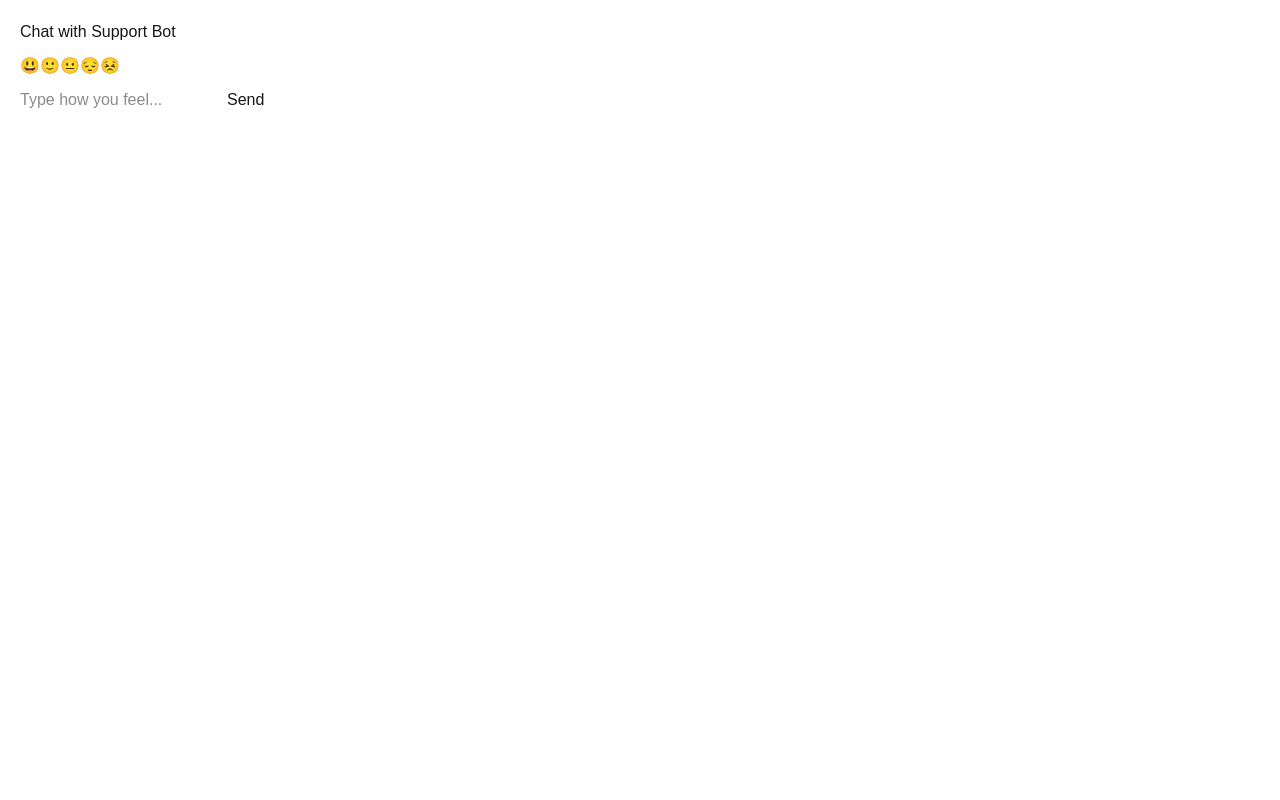
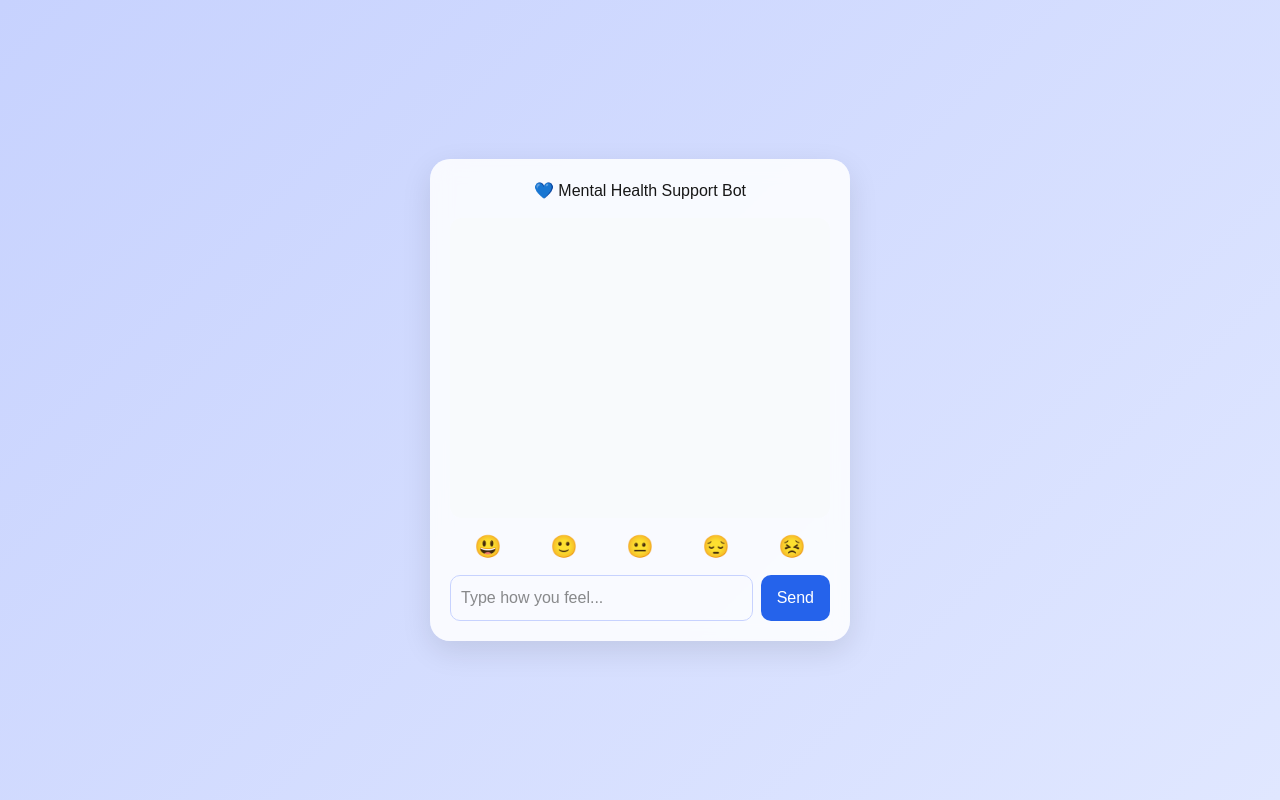
Before and after one commit to Anushka28-ai/mental-health-journal-chatbot, a Next.js app: page /chat in a window 1280 px wide. Built offline with nearby package versions, Linux system fonts and the light colour scheme.

Commit message:
Modern chat UI with eomji support

```diff
--- a/app/chat/page.tsx
+++ b/app/chat/page.tsx
@@ -1,15 +1,21 @@
 "use client";
 
-import { useState } from "react";
+import { useEffect, useRef, useState } from "react";
+
+type Message = {
+  sender: "user" | "bot";
+  text: string;
+};
 
 export default function ChatPage() {
   const [message, setMessage] = useState("");
-  const [messages, setMessages] = useState<string[]>([]);
+  const [messages, setMessages] = useState<Message[]>([]);
+  const chatEndRef = useRef<HTMLDivElement | null>(null);
 
-  const sendMessage = async () => {
-    if (!message) return;
+  const sendMessage = async (text: string) => {
+    if (!text.trim()) return;
 
-    setMessages((prev) => [...prev, "You: " + message]);
+    setMessages((prev) => [...prev, { sender: "user", text }]);
 
     try {
       const res = await fetch(
@@ -17,60 +23,157 @@ export default function ChatPage() {
         {
           method: "POST",
           headers: { "Content-Type": "application/json" },
-          body: JSON.stringify({ name: "Sia", message }),
+          body: JSON.stringify({
+            name: "Sia",
+            message: text,
+          }),
         }
       );
 
       const data = await res.json();
-      setMessages((prev) => [...prev, "Bot: " + data.reply]);
+
+      setMessages((prev) => [
+        ...prev,
+        { sender: "bot", text: data.data.botReply },
+      ]);
+    } catch {
+      setMessages((prev) => [
+        ...prev,
+        { sender: "bot", text: "Backend not responding 💔" },
+      ]);
+    }
+
     setMessage("");
-    } catch {
-      setMessages((prev) => [...prev, "Bot: Backend not responding"]);
-    }
   };
 
-  const sendEmoji = async (emoji: string) => {
-    setMessages((prev) => [...prev, "You: " + emoji]);
-
-    try {
-      const res = await fetch(
-        "https://mental-health-journal-chatbot.onrender.com/messages",
-        {
-          method: "POST",
-          headers: { "Content-Type": "application/json" },
-          body: JSON.stringify({ name: "Sia", message: emoji }),
-        }
-      );
-
-      const data = await res.json();
-      setMessages((prev) => [...prev, "Bot: " + data.reply]);
-    } catch {
-      setMessages((prev) => [...prev, "Bot: Backend not responding"]);
-    }
-  };
+  useEffect(() => {
+    chatEndRef.current?.scrollIntoView({ behavior: "smooth" });
+  }, [messages]);
 
   return (
-    <div style={{ padding: 20 }}>
-      <h2>Chat with Support Bot</h2>
+    <div style={styles.page}>
+      <div style={styles.container}>
+        <h2 style={styles.heading}>💙 Mental Health Support Bot</h2>
 
+        <div style={styles.chatBox}>
           {messages.map((msg, i) => (
-        <p key={i}>{msg}</p>
+            <div
+              key={i}
+              style={{
+                ...styles.message,
+                alignSelf:
+                  msg.sender === "user" ? "flex-end" : "flex-start",
+                background:
+                  msg.sender === "user"
+                    ? "linear-gradient(135deg, #2563eb, #1e40af)"
+                    : "#e5e7eb",
+                color: msg.sender === "user" ? "#fff" : "#000",
+              }}
+            >
+              {msg.text}
+            </div>
           ))}
-
-      <div style={{ margin: "10px 0" }}>
-        <button onClick={() => sendEmoji("😃")}>😃</button>
-        <button onClick={() => sendEmoji("🙂")}>🙂</button>
-        <button onClick={() => sendEmoji("😐")}>😐</button>
-        <button onClick={() => sendEmoji("😔")}>😔</button>
-        <button onClick={() => sendEmoji("😣")}>😣</button>
+          <div ref={chatEndRef} />
         </div>
 
+        <div style={styles.emojiRow}>
+          {["😃", "🙂", "😐", "😔", "😣"].map((e) => (
+            <button
+              key={e}
+              style={styles.emojiBtn}
+              onClick={() => sendMessage(e)}
+            >
+              {e}
+            </button>
+          ))}
+        </div>
+
+        <div style={styles.inputRow}>
           <input
+            style={styles.input}
             value={message}
             onChange={(e) => setMessage(e.target.value)}
             placeholder="Type how you feel..."
+            onKeyDown={(e) => e.key === "Enter" && sendMessage(message)}
           />
-      <button onClick={sendMessage}>Send</button>
+          <button
+            style={styles.sendBtn}
+            onClick={() => sendMessage(message)}
+          >
+            Send
+          </button>
+        </div>
+      </div>
     </div>
   );
 }
+
+const styles = {
+  page: {
+    minHeight: "100vh",
+    background: "linear-gradient(135deg, #c7d2fe, #e0e7ff)",
+    display: "flex",
+    alignItems: "center",
+    justifyContent: "center",
+  },
+  container: {
+    width: "100%",
+    maxWidth: "420px",
+    background: "rgba(255,255,255,0.85)",
+    borderRadius: "20px",
+    padding: "20px",
+    boxShadow: "0 10px 30px rgba(0,0,0,0.1)",
+    backdropFilter: "blur(10px)",
+  },
+  heading: {
+    textAlign: "center" as const,
+    marginBottom: "15px",
+  },
+  chatBox: {
+    display: "flex",
+    flexDirection: "column" as const,
+    gap: "10px",
+    height: "300px",
+    overflowY: "auto" as const,
+    padding: "10px",
+    borderRadius: "12px",
+    background: "#f8fafc",
+  },
+  message: {
+    padding: "10px 14px",
+    borderRadius: "18px",
+    maxWidth: "75%",
+    fontSize: "14px",
+  },
+  emojiRow: {
+    display: "flex",
+    justifyContent: "space-around",
+    margin: "12px 0",
+  },
+  emojiBtn: {
+    fontSize: "22px",
+    background: "transparent",
+    border: "none",
+    cursor: "pointer",
+    transition: "transform 0.2s",
+  },
+  inputRow: {
+    display: "flex",
+    gap: "8px",
+  },
+  input: {
+    flex: 1,
+    padding: "10px",
+    borderRadius: "10px",
+    border: "1px solid #c7d2fe",
+    outline: "none",
+  },
+  sendBtn: {
+    padding: "10px 16px",
+    borderRadius: "10px",
+    background: "#2563eb",
+    color: "#fff",
+    border: "none",
+    cursor: "pointer",
+  },
+};
```
Lines whose indentation alone changed are shown as unchanged.
